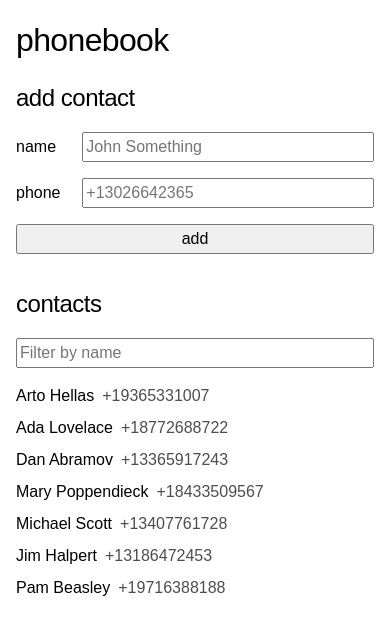
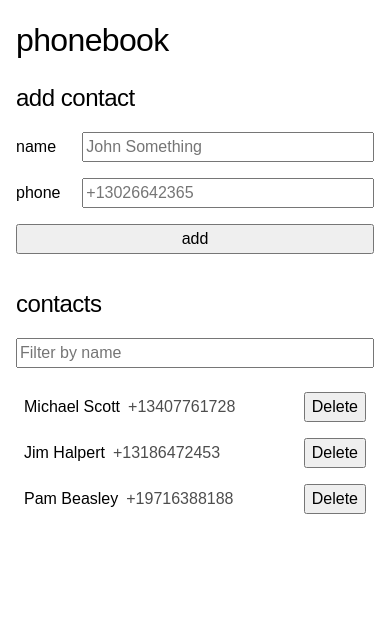
Before and after one commit to nikitapashinsky/fullstackopen, a React (Vite) app in the folder part2/phonebook/: page / in a window 390 px wide. Shown: the top 634 px of the page. Built offline with nearby package versions, Linux system fonts and the light colour scheme; data requests are answered from the project's data file.

Commit message:
complete 2:14: phonebook step 9

```diff
--- a/part2/phonebook/db.json
+++ b/part2/phonebook/db.json
@@ -1,25 +1,5 @@
 {
   "persons": [
-    {
-      "name": "Arto Hellas",
-      "phone": "+19365331007",
-      "id": "1"
-    },
-    {
-      "name": "Ada Lovelace",
-      "phone": "+18772688722",
-      "id": "2"
-    },
-    {
-      "name": "Dan Abramov",
-      "phone": "+13365917243",
-      "id": "3"
-    },
-    {
-      "name": "Mary Poppendieck",
-      "phone": "+18433509567",
-      "id": "4"
-    },
     {
       "id": "41",
       "name": "Michael Scott",
--- a/part2/phonebook/src/App.jsx
+++ b/part2/phonebook/src/App.jsx
@@ -53,6 +53,17 @@ const App = () => {
     setNewPhone("");
   }
 
+  function handleDeleteClick(id) {
+    const name = persons.filter((person) => person.id === id)[0].name;
+    confirm(`Delete contact ${name}?`);
+
+    contactsService
+      .deleteContact(id)
+      .then((deletedContact) =>
+        setPersons(persons.filter((person) => person.id !== deletedContact.id)),
+      );
+  }
+
   return (
     <main>
       <h1>phonebook</h1>
@@ -67,6 +78,7 @@ const App = () => {
         contacts={persons}
         filterString={filterString}
         onFilterStringChange={handleFilterStringChange}
+        onDeleteClick={handleDeleteClick}
       />
     </main>
   );
--- a/part2/phonebook/src/components/Contact.jsx
+++ b/part2/phonebook/src/components/Contact.jsx
@@ -1,8 +1,11 @@
-const Contact = ({ name, phone }) => {
+const Contact = ({ name, phone, onDeleteClick }) => {
   return (
     <li>
-      <span>{name}</span>
-      <span>{phone}</span>
+      <div>
+        <span>{name}</span>
+        <span>{phone}</span>
+      </div>
+      <button onClick={onDeleteClick}>Delete</button>
     </li>
   );
 };
--- a/part2/phonebook/src/components/Contacts.jsx
+++ b/part2/phonebook/src/components/Contacts.jsx
@@ -1,7 +1,7 @@
 import Contact from "./Contact";
 import FilterContacts from "./FilterContacts";
 
-const Contacts = ({ contacts, filterString, onFilterStringChange }) => {
+const Contacts = ({ contacts, filterString, onFilterStringChange, onDeleteClick }) => {
   return (
     <div id="contacts">
       <h2>contacts</h2>
@@ -10,7 +10,12 @@ const Contacts = ({ contacts, filterString, onFilterStringChange }) => {
         {contacts.map(
           (contact) =>
             contact.name.toLowerCase().includes(filterString) && (
-              <Contact key={contact.id} name={contact.name} phone={contact.phone} />
+              <Contact
+                key={contact.id}
+                name={contact.name}
+                phone={contact.phone}
+                onDeleteClick={() => onDeleteClick(contact.id)}
+              />
             ),
         )}
       </ul>
--- a/part2/phonebook/src/index.css
+++ b/part2/phonebook/src/index.css
@@ -60,11 +60,25 @@ ul {
   padding-inline-start: 0;
   display: flex;
   flex-direction: column;
-  gap: 0.5rem;
 
   li {
     display: flex;
-    gap: 0.5rem;
+    align-items: center;
+    justify-content: space-between;
+    padding: 0.5rem;
+    border-radius: 6px;
+
+    &:hover {
+      background-color: light-dark(
+        hsl(from Canvas h s calc(l - 5)),
+        hsl(from Canvas h s calc(l + 5))
+      );
+    }
+
+    & > div {
+      display: flex;
+      gap: 0.5rem;
+    }
 
     & span:first-child {
       font-weight: 500;
--- a/part2/phonebook/src/services/contacts.js
+++ b/part2/phonebook/src/services/contacts.js
@@ -11,4 +11,9 @@ async function create(newContact) {
   return request.then((response) => response.data);
 }
 
-export default { getAll, create };
+async function deleteContact(contactId) {
+  const request = axios.delete(`${baseUrl}/${contactId}`, contactId);
+  return request.then((response) => response.data);
+}
+
+export default { getAll, create, deleteContact };
```
